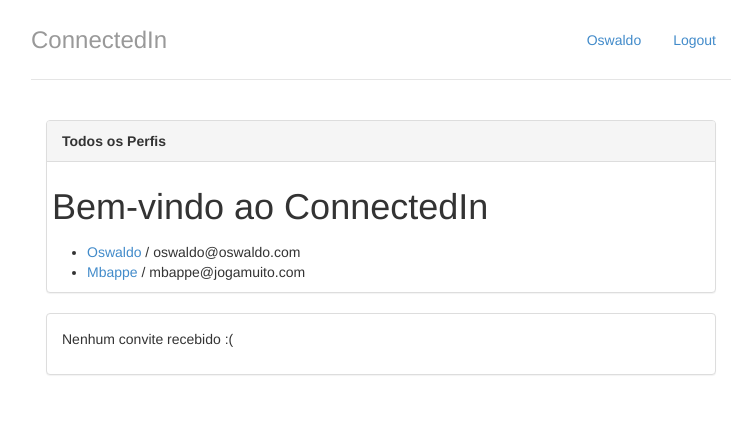
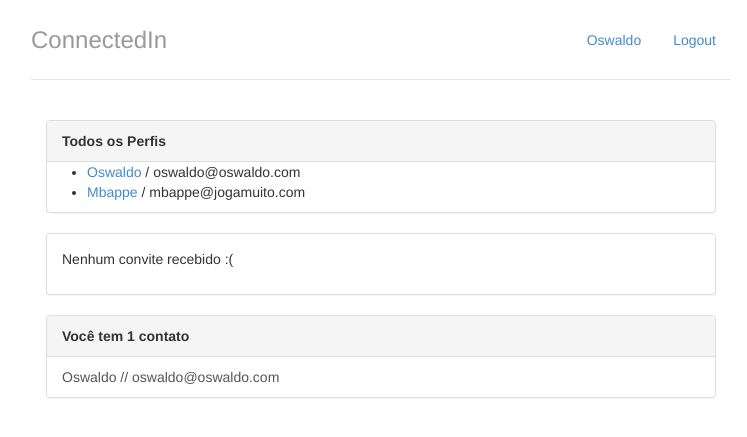
Before and after one commit to brunooliveiramac/social-network, a Django app: page / in a window 1280 px wide. Shown: the top 437 px of the page, without its empty margins (259-1006 px from the left). Run offline with Django 3.2, Linux system fonts and the light colour scheme; data comes from the database, SQL or seed files in the repository; both versions use the stored data as it was after the commit; data that the repository does not hold is empty.

Commit message:
accepting invitations

```diff
--- a/perfis/models.py
+++ b/perfis/models.py
@@ -2,15 +2,21 @@ from django.db import models
 
 class Perfil(models.Model):
 
-	nome = models.CharField(max_length=255, null=False)
-	email = models.CharField(max_length=255, null=False)
-	telefone = models.CharField(max_length=15, null=False)
-	nome_empresa = models.CharField(max_length=255, null=False)
+    nome = models.CharField(max_length=255, null=False)
+    email = models.CharField(max_length=255, null=False)
+    telefone = models.CharField(max_length=15, null=False)
+    nome_empresa = models.CharField(max_length=255, null=False)
+    contatos = models.ManyToManyField('self')
 
-	def convidar(self, perfil_convidado):
-		Convite(solicitante=self, convidado=perfil_convidado).save()
+    def convidar(self, perfil_convidado):
+      Convite(solicitante=self, convidado=perfil_convidado).save()
 
 class Convite(models.Model):
 
-	solicitante = models.ForeignKey(Perfil, related_name='convites_feitos', on_delete=models.DO_NOTHING)
-	convidado = models.ForeignKey(Perfil, related_name='convites_recebidos', on_delete=models.DO_NOTHING)
+    solicitante = models.ForeignKey(Perfil, related_name='convites_feitos', on_delete=models.DO_NOTHING)
+    convidado = models.ForeignKey(Perfil, related_name='convites_recebidos', on_delete=models.DO_NOTHING)
+
+    def aceitar(self):
+        self.convidado.contatos.add(self.solicitante)
+        self.solicitante.contatos.add(self.convidado)
+        self.delete()
--- a/perfis/templates/index.html
+++ b/perfis/templates/index.html
@@ -5,7 +5,6 @@
         <div class="panel-heading">
             <strong>Todos os Perfis</strong>
         </div>
-            <h1 style="padding: 5px">Bem-vindo ao ConnectedIn</h1>
             {% if perfis %}
                 <ul>
                     {% for perfil in perfis %}
@@ -29,7 +28,7 @@
                       {% for convite in perfil_logado.convites_recebidos.all %}
                           <li class="list-group-item">
                                   {{ convite.solicitante.nome }}
-                                  <a href="#" class="pull-right">aceitar</a>
+                                  <a href="{% url 'aceitar' convite.id %}" class="pull-right">aceitar</a>
                           </li>
                       {% endfor %}
                   </ul>
@@ -41,5 +40,24 @@
             {% endwith %}
     </div>
 
+    <div class="panel panel-default">
+            {% with total_de_contatos=perfil_logado.contatos.count %}
+                {% if total_de_contatos %}
+                    <div class="panel-heading">
+                            <strong>Você tem {{total_de_contatos}} contato{{ total_de_contatos|pluralize }}</strong>
+                    </div>
+                    <ul class="list-group">
+                        {% for contato in perfil_logado.contatos.all %}
+                            <a href="{% url 'exibir' contato.id %}" class="list-group-item">{{ contato.nome }} // {{ contato.email }}</a>
+                        {% endfor %}
+                    </ul>
+                {% else %}
+                    <div class="panel-body">
+                        <p>Você não possui contatos no momento :(</p>
+                    </div>
+                {% endif %}
+            {% endwith %}
+    </div>
+
 </div>
 {% endblock %}
--- a/perfis/templates/perfil.html
+++ b/perfis/templates/perfil.html
@@ -10,7 +10,11 @@
           <abbr title="Telefone">Tel:</abbr> {{perfil.telefone}}<br>
           <a href="mailto:{{perfil.email}}">{{perfil.email}}</a>
         </address>
-        <a href="{% url 'convidar' perfil.id %}">convidar</a>
+        {% if ja_eh_contato %}
+        <div class="well well-sm">Vocês estão conectados!</div>
+        {% else %}
+            <a href="{% url 'convidar' perfil.id %}" class="btn btn-success" role="button">convidar</a>
+        {% endif %}
     </div>
 </div>
 {% endblock %}
--- a/perfis/urls.py
+++ b/perfis/urls.py
@@ -20,6 +20,6 @@ from . import views
 urlpatterns = [
     path('', views.index, name='index'),
     path('perfis/<int:id>', views.exibir, name='exibir'),
-    path('perfis/<int:id>/convidar', views.convidar, name='convidar')
-
+    path('perfis/<int:id>/convidar', views.convidar, name='convidar'),
+    path('convite/<int:convite_id>/aceitar', views.aceitar, name='aceitar')
 ]
--- a/perfis/views.py
+++ b/perfis/views.py
@@ -1,5 +1,5 @@
 from django.shortcuts import render, redirect
-from perfis.models import Perfil
+from perfis.models import Perfil, Convite
 
 
 
@@ -8,7 +8,9 @@ def index(request):
 
 def exibir(request, id):
     perfil = Perfil.objects.get(id=id)
-    return render(request, 'perfil.html', { "perfil" : perfil })
+    perfil_logado = get_perfil_logado(request)
+    ja_eh_contato = perfil in perfil_logado.contatos.all()
+    return render(request, 'perfil.html', {'perfil' : perfil, 'perfil_logado' : get_perfil_logado(request), 'ja_eh_contato' : ja_eh_contato})
 
 def convidar(request, id):
     perfil_a_convidar = Perfil.objects.get(id=id)
@@ -18,3 +20,8 @@ def convidar(request, id):
 
 def get_perfil_logado(request):
    return Perfil.objects.get(id=1)
+
+def aceitar(request, convite_id):
+  convite = Convite.objects.get(id=convite_id)
+  convite.aceitar()
+  return redirect('index')
```
Also changed, not shown: db.sqlite3, perfis/migrations/0003_perfil_contatos.py (added).
